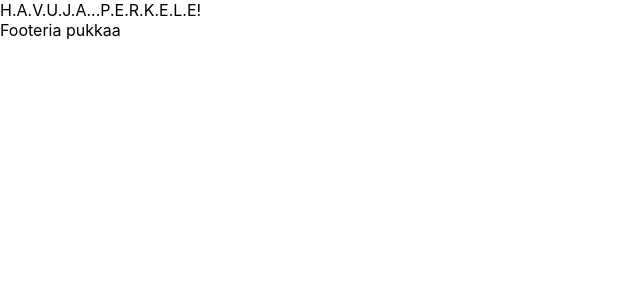
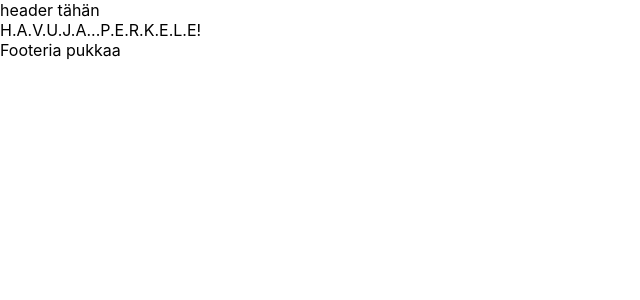
Before and after one commit to RaimoHaikari/city-bike-app, a React (Create React App) app: page / in a window 1280 px wide. Shown: the top 300 px of the page, without its empty margins (0-640 px from the left). Built offline with nearby package versions, Linux system fonts and the light colour scheme; no server answers.

Commit message:
index.html paivitys

```diff
--- a/public/index.html
+++ b/public/index.html
@@ -3,6 +3,7 @@
   <head>
     <meta charset="utf-8" />
     <link rel="icon" href="%PUBLIC_URL%/favicon.ico" />
+    <meta http-equiv="Content-Security-Policy" content="upgrade-insecure-requests">
     <meta name="viewport" content="width=device-width, initial-scale=1" />
     <meta name="theme-color" content="#000000" />
     <meta
--- a/src/App.js
+++ b/src/App.js
@@ -1,8 +1,10 @@
 import Footer from "./components/footer";
+import Header from "./components/header";
 
 const App = () => {
   return (
     <>
+      <Header />
       <div>H.A.V.U.J.A...P.E.R.K.E.L.E!</div>
       <Footer />
     </>
--- /dev/null
+++ b/src/components/header/index.js
@@ -0,0 +1,9 @@
+const Header = () => {
+    return (
+        <div>
+            header tähän
+        </div>
+    );
+};
+
+export default Header;
--- a/src/index.js
+++ b/src/index.js
@@ -14,7 +14,7 @@ let dev = false;
 let uri = 'http://localhost:8000/graphql';
 
 if (dev === false)
-  uri = 'http://graafeja.tahtisadetta.fi/graphql';
+  uri = 'https://graafeja.tahtisadetta.fi/graphql';
 
 const client = new ApolloClient({
   cache: new InMemoryCache(),
```
